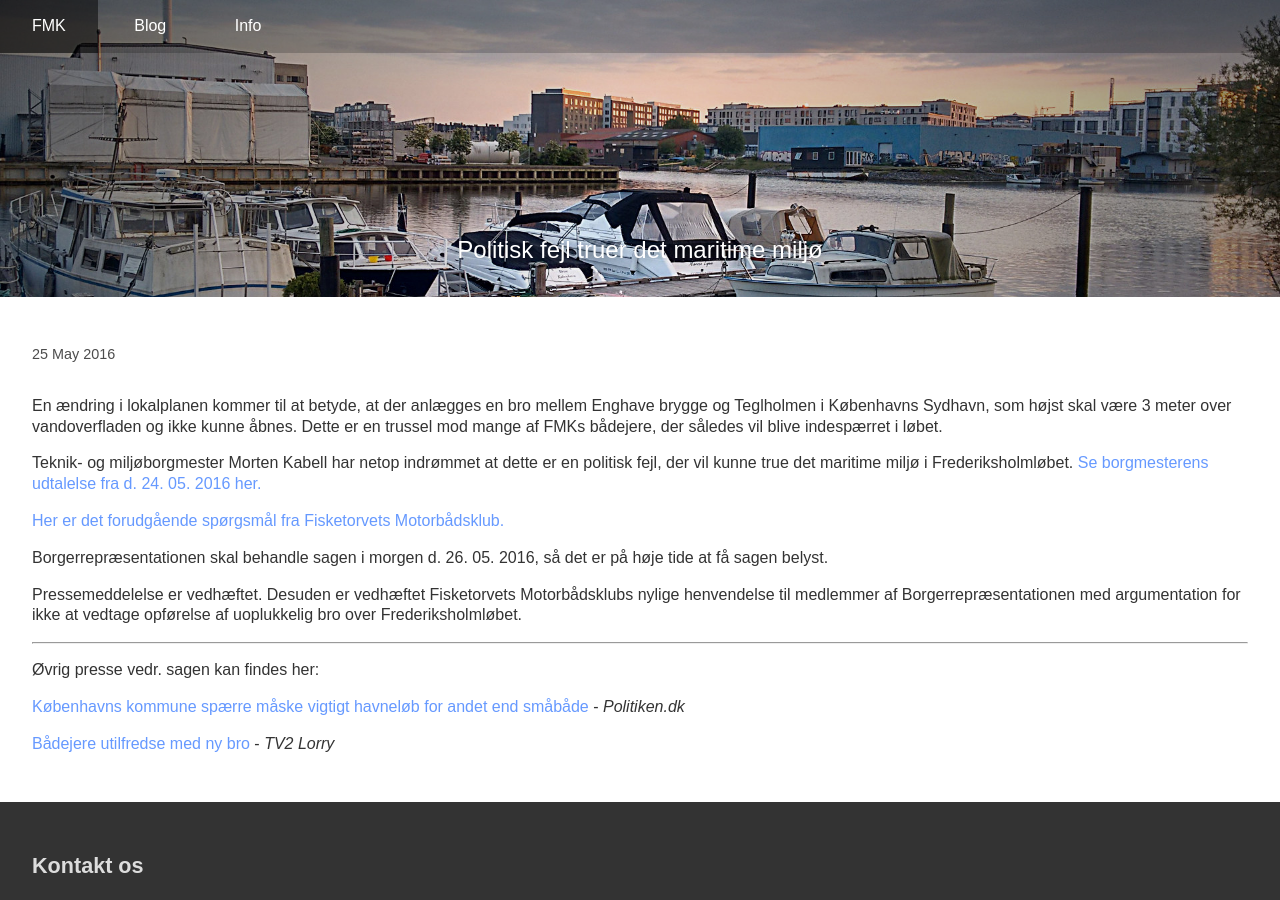
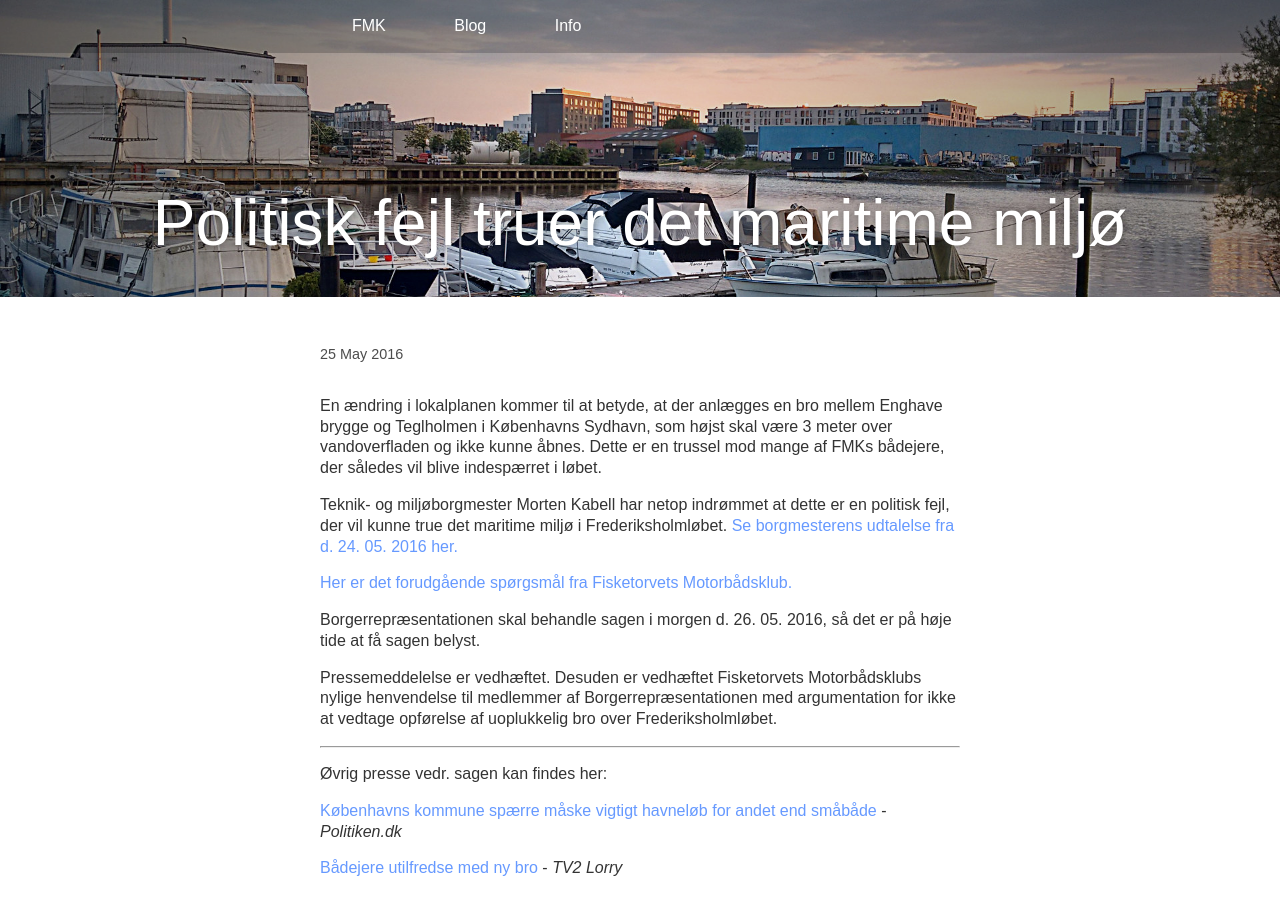
Before and after one commit to fisketorvetsmotorbaadklub/fisketorvetsmotorbaadklub.github.io, a Jekyll site: the page built from index.html, in a window 1280 px wide and 900 px high. Built offline with Jekyll 4.4.1, drawn with Linux system fonts in a browser that asks for light colours.

Commit message:
Update main.css

```diff
--- a/css/main.css
+++ b/css/main.css
@@ -97,6 +97,24 @@ footer {
 
 @media screen and (min-width: 45em) {
 
+    nav,
+    footer,
+    .page,
+    .post {
+      text-align: center;
+    }
 
+    .nav-container,
+    .footer-container,
+    .page-container,
+    .post-container {
+      width: 40rem;
+      margin: 0 auto;
+      text-align: left;
+    }
+
+    .nice-header--title {
+      font-size: 4em;
+    }
 
 }
```
